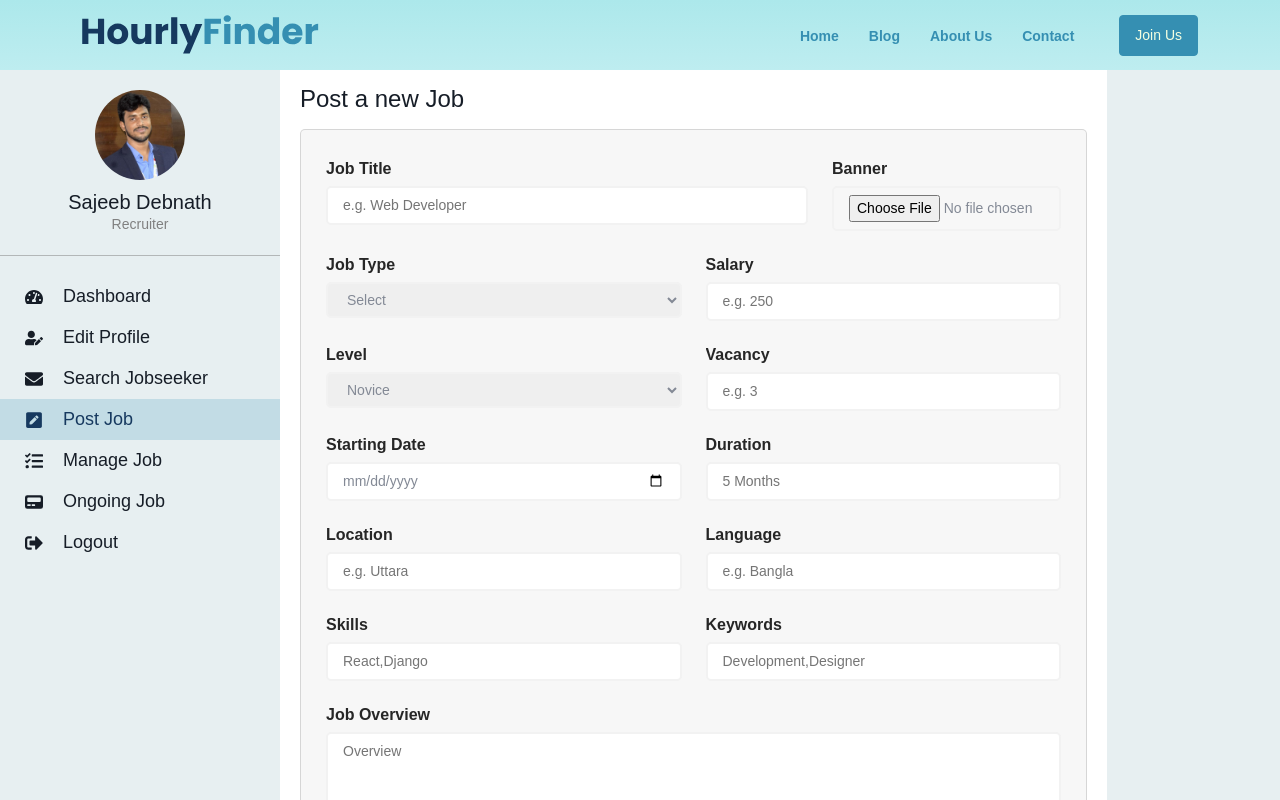
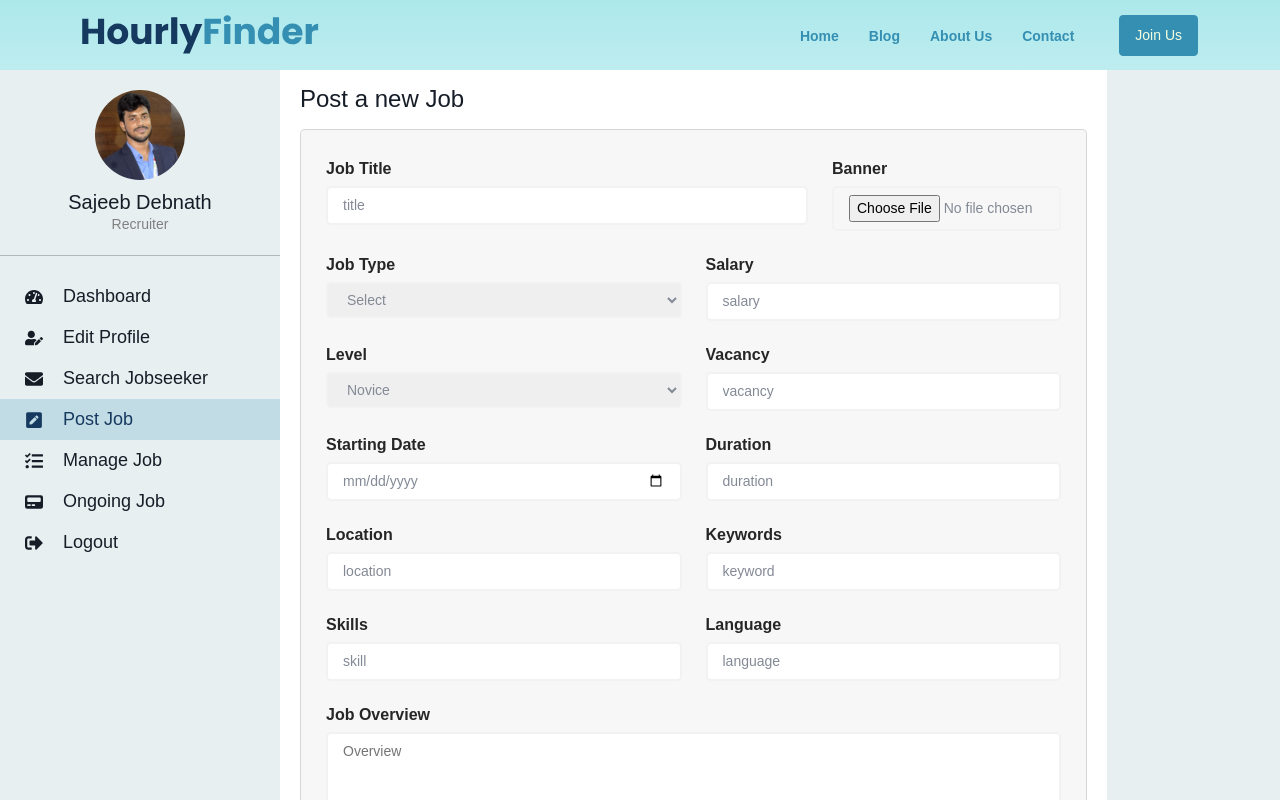
Before and after one commit to Rashed360/hourly-finder, a React (Create React App) app: page /dashboard/post-job in a window 1280 px wide. Shown: the top 800 px of the page. Built offline with nearby package versions, Linux system fonts and the light colour scheme; no server answers.

Commit message:
Recruiter post job

```diff
--- a/public/index.html
+++ b/public/index.html
@@ -3,7 +3,7 @@
 
 <head>
   <meta charset="utf-8" />
-  <link rel="icon" type="image/x-icon" href="/logo64.ico" />
+  <link rel="icon" type="image/x-icon" href="/logo256.ico" />
   <meta name="viewport" content="width=device-width, initial-scale=1" />
   <meta name="theme-color" content="#000000" />
   <meta name="description" content="An hourly-based job searching platform" />
@@ -15,10 +15,6 @@
 <body>
   <noscript>Please enable JavaScript!</noscript>
   <div id="root"></div>
-  <!-- <script src="https://unpkg.com/leaflet@1.7.1/dist/leaflet.js"
-    integrity="sha512-XQoYMqMTK8LvdxXYG3nZ448hOEQiglfqkJs1NOQV44cWnUrBc8PkAOcXy20w0vlaXaVUearIOBhiXZ5V3ynxwA=="
-    crossorigin="">
-    </script> -->
 </body>
 
 </html>
--- a/src/components/dashboard/common/DashboardNavigation.js
+++ b/src/components/dashboard/common/DashboardNavigation.js
@@ -53,7 +53,7 @@ const DashboardNavigation = ({ navigations, user }) => {
                 <li key={Math.random()}>
                   <NavLink
                     to={`${item.link}`}
-                    classNameName={(navInfo) => (navInfo.isActive ? "active" : "")}
+                    className={(navInfo) => (navInfo.isActive ? "active" : "")}
                   >
                     <span>{iconFinder(item.icon)}</span> {item.name}
                   </NavLink>
--- a/src/components/dashboard/recruiter/postJob/RecruiterPostJob.js
+++ b/src/components/dashboard/recruiter/postJob/RecruiterPostJob.js
@@ -1,33 +1,131 @@
-import React from 'react'
+import { Formik, Field, Form, Date } from 'formik'
+import { connect } from 'react-redux'
+import { jobCreate } from '../../../../redux/actionCreators/jobActionCreators'
 
-const RecruiterPostJob = () => {
+const mapDispatchToProps = dispatch => {
+	return {
+		jobCreate: email => dispatch(jobCreate(email)),
+	}
+}
+
+const mapStateToProps = state => {
+	return {
+		token: state.auth.token,
+	}
+}
+
+const RecruiterPostJob = props => {
+	const initialValues = {
+		title: 'title',
+		type: 'type',
+		salary: 'salary',
+		level: 'level',
+		vacancy: 'vacancy',
+		starting: '',
+		duration: 'duration',
+		banner: 'banner',
+		language: 'language',
+		skill: 'skill',
+		keyword: 'keyword',
+		location: 'location',
+		map: 'map',
+		overview: 'overview',
+		todo: 'todo',
+	}
+
+	const onSubmitHandle = values => {
+		console.log('Job Posted', values)
+	}
+
+	const validateHandle = values => {
+		const errors = {}
+
+		if (!values.title) {
+			errors.title = 'Field is Required'
+		}
+
+		if (!values.type) {
+			errors.type = 'Field is Required'
+		}
+
+		if (!values.salary) {
+			errors.salary = 'Field is Required'
+		}
+
+		if (!values.level) {
+			errors.level = 'Field is Required'
+		}
+
+		if (!values.vacancy) {
+			errors.vacancy = 'Field is Required'
+		}
+
+		if (!values.starting) {
+			errors.starting = 'Field is Required'
+		}
+
+		if (!values.duration) {
+			errors.duration = 'Field is Required'
+		}
+
+		if (!values.location) {
+			errors.location = 'Field is Required'
+		}
+
+		if (!values.keyword) {
+			errors.keyword = 'Field is Required'
+		}
+
+		return errors
+	}
+
 	return (
-		<div class='dashboard-main'>
-			<h3 class='dashboard-title'>Post a new Job</h3>
-			<div class='dashboard-content'>
-				<div class='post-job-area'>
-					<form action=''>
-						<div class='row'>
-							<div class='col-lg-12'>
-								<div class='row'>
-									<div class='col-lg-8'>
-										<div class='form-field'>
-											<label for=''>Job Title</label>
-											<input type='text' placeholder='e.g. Web Developer' />
+		<div className='dashboard-main'>
+			<h3 className='dashboard-title'>Post a new Job</h3>
+			<div className='dashboard-content'>
+				<div className='post-job-area'>
+					<Formik initialValues={initialValues} onSubmit={onSubmitHandle} validate={validateHandle}>
+						{({ values, errors, touched, handleChange, handleSubmit, handleReset }) => (
+							<Form onSubmit={handleSubmit} onReset={handleReset}>
+								<div className='row'>
+									<div className='col-lg-12'>
+										<div className='row'>
+											<div className='col-lg-8'>
+												<div className='form-field'>
+													<label htmlFor=''>Job Title</label>
+													<Field
+														name='title'
+														type='text'
+														className={
+															touched.title
+																? errors.title
+																	? 'form-control is-invalid'
+																	: 'form-control is-valid'
+																: 'form-control'
+														}
+														value={values.title}
+														onChange={handleChange}
+														placeholder='e.g. Web Developer'
+													/>
+													{touched.title && errors.title ? (
+														<div className='invalid-feedback'>{errors.title}</div>
+													) : (
+														<div className='valid-feedback'>Looks good!</div>
+													)}
 												</div>
 											</div>
-									<div class='col-lg-4'>
-										<div class='form-field'>
-											<label for=''>Banner</label>
+											<div className='col-lg-4'>
+												<div className='form-field'>
+													<label htmlFor=''>Banner</label>
 													<input type='file' placeholder='Select Banner' />
 												</div>
 											</div>
 										</div>
 
-								<div class='row'>
-									<div class='col-lg-6'>
-										<div class='form-field'>
-											<label for=''>Job Type</label>
+										<div className='row'>
+											<div className='col-lg-6'>
+												<div className='form-field'>
+													<label htmlFor=''>Job Type</label>
 													<select name='' id=''>
 														<option value=''>Select</option>
 														<option value='1'>Hourly</option>
@@ -36,18 +134,24 @@ const RecruiterPostJob = () => {
 													</select>
 												</div>
 											</div>
-									<div class='col-lg-6'>
-										<div class='form-field'>
-											<label for=''>Salary</label>
-											<input type='text' placeholder='e.g. 250' />
+											<div className='col-lg-6'>
+												<div className='form-field'>
+													<label htmlFor=''>Salary</label>
+													<Field
+														name='salary'
+														type='text'
+														value={values.salary}
+														onChange={handleChange}
+														placeholder='e.g. 250'
+													/>
 												</div>
 											</div>
 										</div>
 
-								<div class='row'>
-									<div class='col-lg-6'>
-										<div class='form-field'>
-											<label for=''>Level</label>
+										<div className='row'>
+											<div className='col-lg-6'>
+												<div className='form-field'>
+													<label htmlFor=''>Level</label>
 													<select name='' id=''>
 														<option value='1'>Novice</option>
 														<option value='2'>Beginer</option>
@@ -57,97 +161,150 @@ const RecruiterPostJob = () => {
 													</select>
 												</div>
 											</div>
-									<div class='col-lg-6'>
-										<div class='form-field'>
-											<label for=''>Vacancy</label>
-											<input type='text' placeholder='e.g. 3' />
+											<div className='col-lg-6'>
+												<div className='form-field'>
+													<label htmlFor=''>Vacancy</label>
+													<Field
+														name='vacancy'
+														type='text'
+														value={values.vacancy}
+														onChange={handleChange}
+														placeholder='e.g. 3'
+													/>
 												</div>
 											</div>
 										</div>
 
-								<div class='row'>
-									<div class='col-lg-6'>
-										<div class='form-field'>
-											<label for=''>Starting Date</label>
-											<input type='date' placeholder='01xxxxxxxxxx' />
+										<div className='row'>
+											<div className='col-lg-6'>
+												<div className='form-field'>
+													<label htmlFor=''>Starting Date</label>
+													<Field
+														name='starting'
+														type='date'
+														value={values.starting}
+														onChange={handleChange}
+														placeholder='01/02/2022'
+													/>
 												</div>
 											</div>
-									<div class='col-lg-6'>
-										<div class='form-field'>
-											<label for=''>Duration</label>
-											<input type='text' placeholder='5 Months' />
+											<div className='col-lg-6'>
+												<div className='form-field'>
+													<label htmlFor=''>Duration</label>
+													<Field
+														name='duration'
+														type='text'
+														value={values.duration}
+														onChange={handleChange}
+														placeholder='5 Months'
+													/>
 												</div>
 											</div>
 										</div>
 
-								<div class='row'>
-									<div class='col-lg-6'>
-										<div class='form-field'>
-											<label for=''>Location</label>
-											<input type='text' placeholder='e.g. Uttara' />
+										<div className='row'>
+											<div className='col-lg-6'>
+												<div className='form-field'>
+													<label htmlFor=''>Location</label>
+													<Field
+														name='location'
+														type='text'
+														value={values.location}
+														onChange={handleChange}
+														placeholder='e.g. Uttara'
+													/>
 												</div>
 											</div>
-									<div class='col-lg-6'>
-										<div class='form-field'>
-											<label for=''>Language</label>
-											<input type='text' placeholder='e.g. Bangla' />
+											<div className='col-lg-6'>
+												<div className='form-field'>
+													<label htmlFor=''>Keywords</label>
+													<Field
+														name='keyword'
+														type='text'
+														value={values.keyword}
+														onChange={handleChange}
+														placeholder='Development,Designer'
+													/>
 												</div>
 											</div>
 										</div>
 
-								<div class='row'>
-									<div class='col-lg-6'>
-										<div class='form-field'>
-											<label for=''>Skills</label>
-											<input type='text' placeholder='React,Django' />
+										<div className='row'>
+											<div className='col-lg-6'>
+												<div className='form-field'>
+													<label htmlFor=''>Skills</label>
+													<Field
+														name='skill'
+														type='text'
+														value={values.skill}
+														onChange={handleChange}
+														placeholder='React,Django'
+													/>
 												</div>
 											</div>
-									<div class='col-lg-6'>
-										<div class='form-field'>
-											<label for=''>Keywords</label>
-											<input type='text' placeholder='Development,Designer' />
+											<div className='col-lg-6'>
+												<div className='form-field'>
+													<label htmlFor=''>Language</label>
+													<Field
+														name='language'
+														type='text'
+														value={values.language}
+														onChange={handleChange}
+														placeholder='e.g. Bangla'
+													/>
 												</div>
 											</div>
 										</div>
 
-								<div class='row'>
-									<div class='col-lg'>
-										<div class='form-field'>
-											<label for=''>Job Overview</label>
+										<div className='row'>
+											<div className='col-lg'>
+												<div className='form-field'>
+													<label htmlFor=''>Job Overview</label>
 													<textarea name='' id='' cols='10' rows='3' placeholder='Overview'></textarea>
 												</div>
 											</div>
 										</div>
-								<div class='row'>
-									<div class='col-lg'>
-										<div class='form-field'>
-											<label for=''>Duty Responsibilities</label>
+										<div className='row'>
+											<div className='col-lg'>
+												<div className='form-field'>
+													<label htmlFor=''>Duty Responsibilities</label>
 													<textarea name='' id='' cols='10' rows='3' placeholder='Description'></textarea>
 												</div>
 											</div>
 										</div>
-								<div class='row'>
-									<div class='col-lg'>
-										<div class='form-field'>
-											<label for=''>Select Location On Map</label>
-											<input type='text' placeholder='90.456,45.6886' />
+										<div className='row'>
+											<div className='col-lg'>
+												<div className='form-field'>
+													<label htmlFor=''>Select Location On Map</label>
+													<Field
+														name='map'
+														type='text'
+														value={values.map}
+														onChange={handleChange}
+														placeholder='90.456,45.6886'
+													/>
 												</div>
 											</div>
 										</div>
 									</div>
 								</div>
-						<div class='save-all-change mt-30'>
-							<div class='row'>
-								<div class='col-lg-4 offset-lg-4'>
-									<input type='submit' class='btn' value='Create New Job' />
+								<div className='save-all-change mt-30'>
+									<div className='row'>
+										<div className='col-lg-4 offset-lg-4'>
+											<input type='submit' className='btn' value='Create New Job' />
+										</div>
+										<div className='col-lg-4'>
+											<input type='reset' className='btn' value='Reset Data' />
 										</div>
 									</div>
 								</div>
-					</form>
+							</Form>
+						)}
+					</Formik>
 				</div>
 			</div>
 		</div>
 	)
 }
 
-export default RecruiterPostJob
+export default connect(mapStateToProps, mapDispatchToProps)(RecruiterPostJob)
```
Also changed, not shown: src/style/index.css (+36 -21 lines), public/manifest.json, 2 other files (tests, documents, lock files or other folders). Lines whose indentation alone changed are shown as unchanged.
